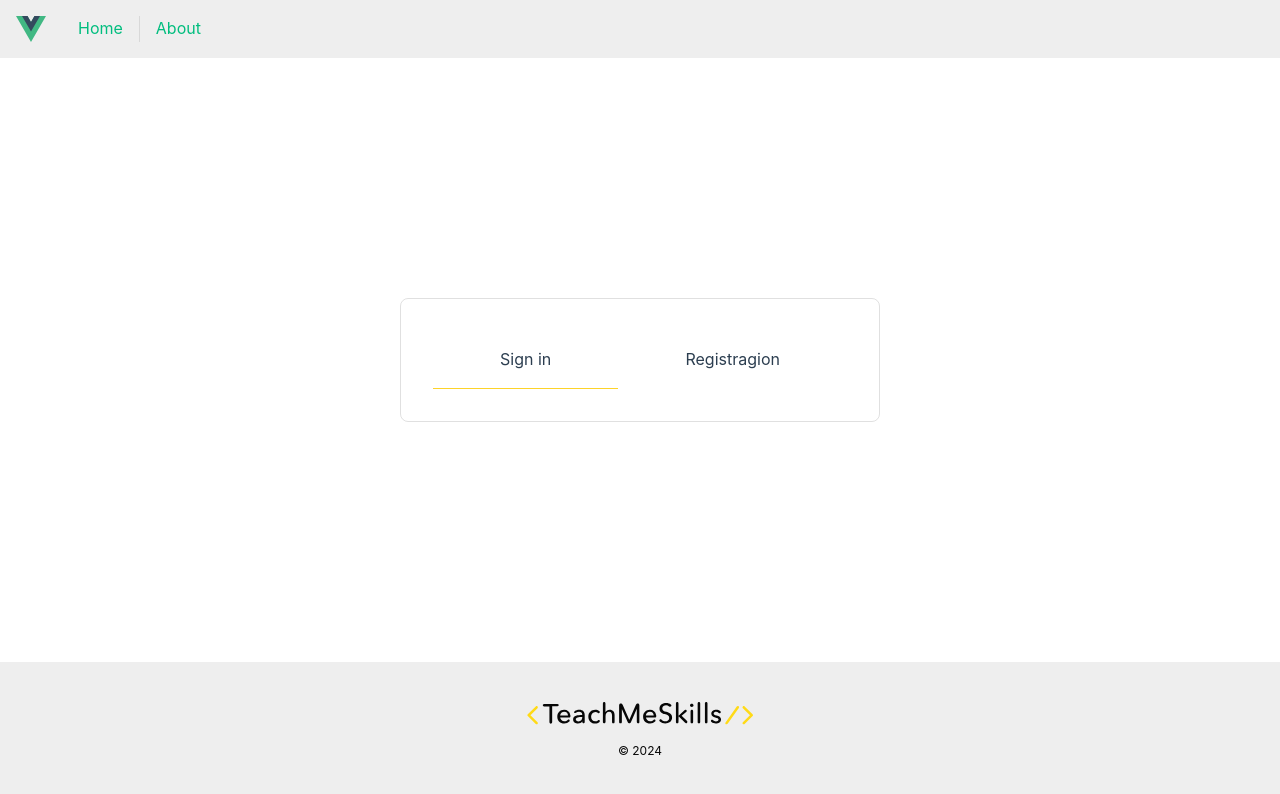
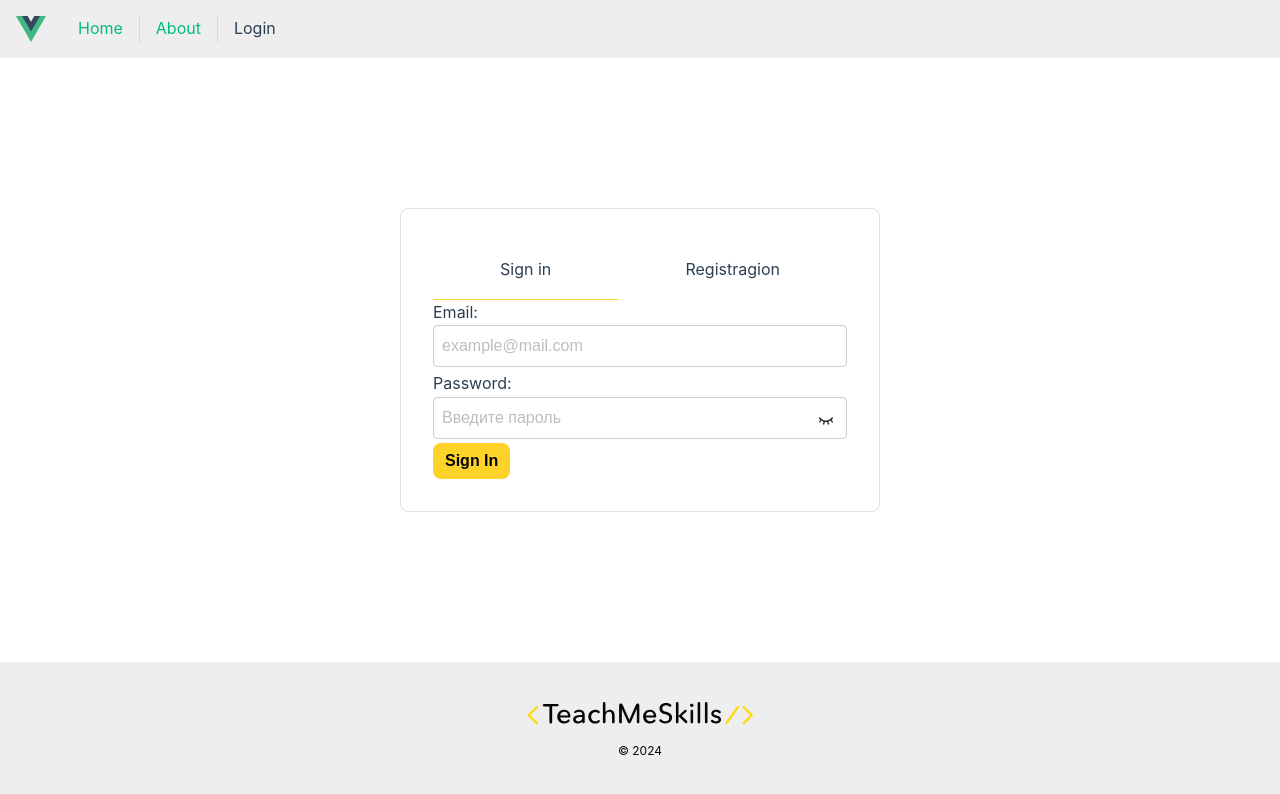
Before and after one commit to Yuri-Kuichik/wd13_vue_app, a Vue app: page /login in a window 1280 px wide. Shown: the top 794 px of the page. Built offline with nearby package versions, Linux system fonts and the light colour scheme.

Commit message:
added hw4 forms

```diff
--- a/src/components/AppHeader.vue
+++ b/src/components/AppHeader.vue
@@ -5,6 +5,7 @@
             <nav class="d-flex">
                 <RouterLink to="/">Home</RouterLink>
                 <RouterLink to="/about">About</RouterLink>
+                <RouterLink to="/login">Login</RouterLink>
             </nav>
         </BaseLayout>
     </div>
--- a/src/components/FormInput.vue
+++ b/src/components/FormInput.vue
@@ -1,5 +1,5 @@
 <template>
-    <div class="form-input" :class="{'form-input_password': passwordField, 'js--error': isErorr}">
+    <div class="form-input" :class="{'form-input_password': passwordField}">
         <div class="form-input-wrapper">
             <label :for="name">{{ label }}</label>
             <input
@@ -32,7 +32,7 @@ export default {
         IconShow
     },
 
-    emits: ['update:modelValue'],
+    emits: ['update:modelValue', 'switchType'],
 
     props: {
         modelValue: {
--- /dev/null
+++ b/src/components/RegistrationForm.vue
@@ -0,0 +1,65 @@
+<template>
+  <FormInput
+      type="text"
+      name="username"
+      label="Username:"
+      placeholder="username"
+      v-model="username"
+  />
+  <FormInput
+      type="text"
+      name="email"
+      label="Email:"
+      placeholder="example@mail.com"
+      v-model="email"
+  />
+  <FormInput
+      type="password"
+      name="password"
+      label="Password:"
+      placeholder="Введите пароль"
+      passwordField
+      v-model="password"
+  />
+  <FormInput
+      name="course_group"
+      type="hidden"
+      v-model="course_group"
+  />
+  <base-button textButton="Register" :disabled="!isValid" @click="send" />
+</template>
+
+<script>
+import FormInput from "@/components/FormInput.vue";
+import BaseButton from "@/components/BaseButton.vue";
+export default {
+  components: {BaseButton, FormInput},
+
+  data() {
+    return {
+      email: '',
+      password: '',
+      username: '',
+      course_group: '12',
+    }
+  },
+
+  computed: {
+    isValid() {
+      return this.email !== '' && this.password !== '' && this.username !== '' && this.course_group !== '';
+    },
+  },
+
+  methods: {
+    send() {
+      console.log(this.email, this.password, this.username, this.course_group)
+    }
+  }
+}
+</script>
+
+<style scoped>
+.group-input {
+  display: none;
+}
+</style>
--- /dev/null
+++ b/src/components/SignInForm.vue
@@ -0,0 +1,45 @@
+<template>
+  <FormInput
+      type="text"
+      name="email"
+      label="Email:"
+      placeholder="example@mail.com"
+      v-model="email"
+  />
+  <FormInput
+      type="password"
+      name="password"
+      label="Password:"
+      placeholder="Введите пароль"
+      passwordField
+      v-model="password"
+  />
+  <base-button textButton="Sign In" :disabled="!isValid" @click="send" />
+</template>
+
+<script>
+import FormInput from "@/components/FormInput.vue";
+import BaseButton from "@/components/BaseButton.vue";
+export default {
+  components: {BaseButton, FormInput},
+
+  data() {
+    return {
+      email: '',
+      password: ''
+    }
+  },
+
+  computed: {
+    isValid() {
+      return this.email !== '' && this.password !== '';
+    },
+  },
+
+  methods: {
+    send() {
+      console.log(this.email, this.password)
+    }
+  }
+}
+</script>
--- a/src/pages/LoginPage.vue
+++ b/src/pages/LoginPage.vue
@@ -21,7 +21,7 @@
                 </div>
 
                 <KeepAlive>
-                    <!-- <component :is="activeComponent"></component> -->
+                     <component :is="activeComponent"></component>
                 </KeepAlive>
 
             </div>
@@ -31,14 +31,14 @@
 
 <script>
 import BaseLayout from '@/components/BaseLayout.vue';
-// import SignInForm from '@/components/SignInForm.vue';
-// import RegistrationForm from '@/components/RegistrationForm.vue';
+import SignInForm from '@/components/SignInForm.vue';
+import RegistrationForm from '@/components/RegistrationForm.vue';
 
 export default {
     components: {
         BaseLayout,
-        // SignInForm,
-        // RegistrationForm
+        SignInForm,
+        RegistrationForm
     },
 
     data() {
```
